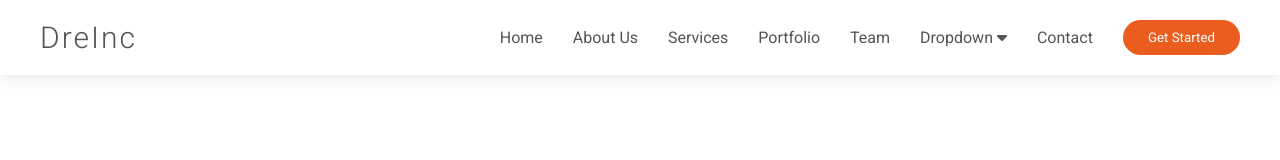
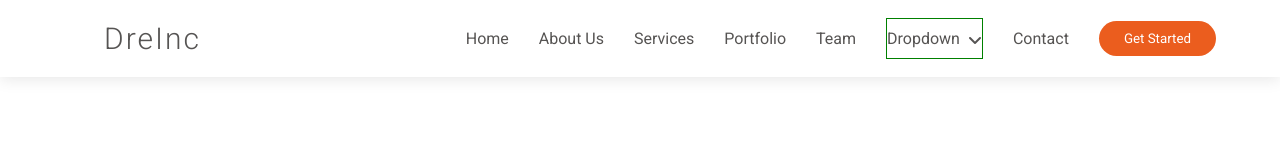
Before and after one commit to leinyuy/ODC-Buea, a plain HTML site: page Assignment-1/index.html in a window 1280 px wide. Drawn offline with Linux system fonts and the light colour scheme.

Commit message:
working on the dropdown

```diff
--- a/Assignment-1/index.html
+++ b/Assignment-1/index.html
@@ -1,5 +1,6 @@
 <!DOCTYPE html>
 <html lang="en">
+
 <head>
   <meta charset="UTF-8" />
   <meta name="viewport" content="width=device-width, initial-scale=1.0" />
@@ -7,11 +8,9 @@
   <link rel="preconnect" href="https://fonts.gstatic.com" crossorigin />
   <link rel="stylesheet" href="./style.css">
   <!--Google roboto font link-->
-    <link
-      href="https://fonts.googleapis.com/css2?family=
+  <link href="https://fonts.googleapis.com/css2?family=
       Roboto:ital,wght@0,100;0,300;0,400;0,500;0,700;0,900;1,100;1,300;1,400;1,500;1,700;1,900&display=swap"
-      rel="stylesheet"
-    />
+    rel="stylesheet" />
   <!--
         font awesome icons
     -->
@@ -19,9 +18,11 @@
 
   <title>Dre-ODC-exercise</title>
 </head>
+
 <body>
-    <div class="navBar">
+  <nav class="navBar">
 
+    <div class="container">
       <div>
         <span class="site-logo">DreInc</span>
       </div>
@@ -34,13 +35,13 @@
           <li><a href="team">Team</a></li>
           <div class="dropdown">
             <button class="dropbtn">Dropdown
-                    <i class="fa fa-caret-down"></i>
+              <i class="fa fa-angle-down" aria-hidden="true"></i>
             </button>
             <div class="dropdown-content">
               <a href="#">Drop Down 1</a>
               <div class="dropdown2">
                 <button class="dropbtn">Deep Dropdown
-                        <i class="fa fa-caret-down"></i>
+                  <i class="fa fa-angle-down" aria-hidden="true"></i>
                 </button>
                 <div class="dropdown-content2">
                   <a href="#">Deep Drop Down 1</a>
@@ -59,7 +60,9 @@
           <li><a href="#"><button class="getStarted">Get Started</button></a></li>
         </ul>
       </div>
+    </div>
 
-    </div>
+  </nav>
 </body>
+
 </html>
--- a/Assignment-1/style.css
+++ b/Assignment-1/style.css
@@ -2,6 +2,11 @@
     font-family: 'Roboto', sans-serif;
     margin: 0;
     padding: 0;
+}
+.container{
+  width: 90%;
+  margin: auto;
+  overflow: hidden;
 }
 a{
     text-decoration: none;
@@ -15,14 +20,19 @@ a{
     box-shadow:0px 2px 15px rgba(0, 0, 0, 0.1);
     position: sticky;
 }
-
+.navBar .container{
+  display: flex;
+  justify-content: space-between;
+  align-items: center;
+  flex-wrap: nowrap;
+}
 .site-logo{
     font-size: 30px;
     font-weight: 300;
     color: rgb(86, 84, 83);
     letter-spacing: 2px;
     margin-left: 40px;
-
+    cursor: pointer;
 }
 
 .nav-pages ul{
@@ -30,13 +40,13 @@ a{
     gap: 30px;
     padding-top: 18px;
     padding-bottom: 18px;
-    margin-right: 40px;
     color: rgb(86, 84, 83);
     align-items: center;
 }
 .nav-pages ul li{
     list-style: none;
     display: flex;
+
 }
 .nav-pages ul li a:hover{
     transition: 0.3s;
@@ -53,6 +63,10 @@ a{
   float: center;
   padding-left: 10px;
 }
+.dropdown i{
+  margin-left: 0.5rem;
+  margin-top: 0.2rem;
+}
   .dropdown .dropbtn {
     font-size: 16px;
     border: none;
@@ -63,8 +77,14 @@ a{
     padding-bottom: 10px;
     padding-top: 10px;
     cursor: pointer;
+    display: flex;
+    border: 1px solid green;
+    width: 100%;
     align-items: center;
   }
+.dropdown a{
+  border: 1px solid blue;
+}
   .dropbtn:hover {
   color: rgb(235,93,30);
   transition: 0.3s;
@@ -90,12 +110,9 @@ a{
     left: 160px;
     top: 40px;
     background-color: #f9f9f9;
-    min-width: 160px;
+    min-width: 170px;
     box-shadow: 0px 0px 30px rgba(127, 137, 161, 0.2);
     z-index: 1;
-  }
-  .dropdown-content2 a{
-display: block;
   }
 
 
```
Lines whose indentation alone changed are shown as unchanged.
